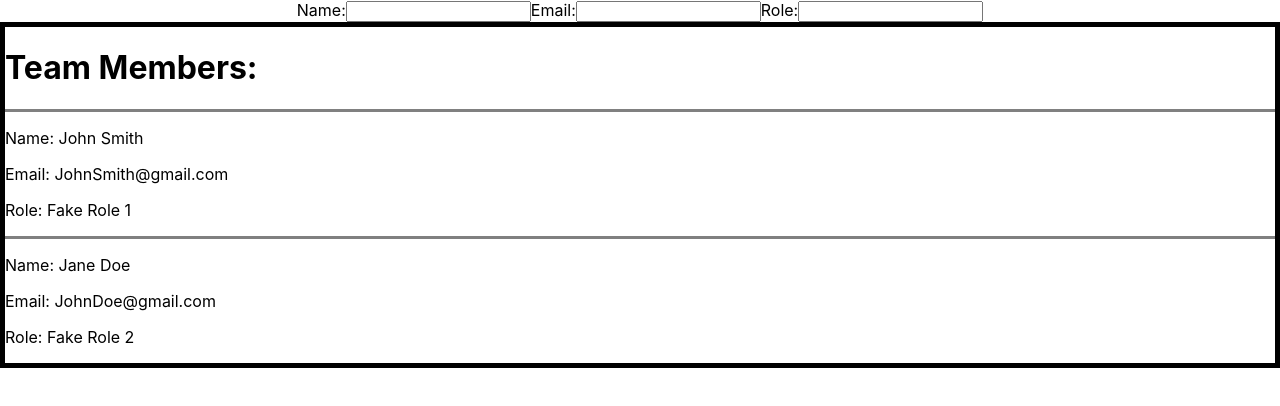
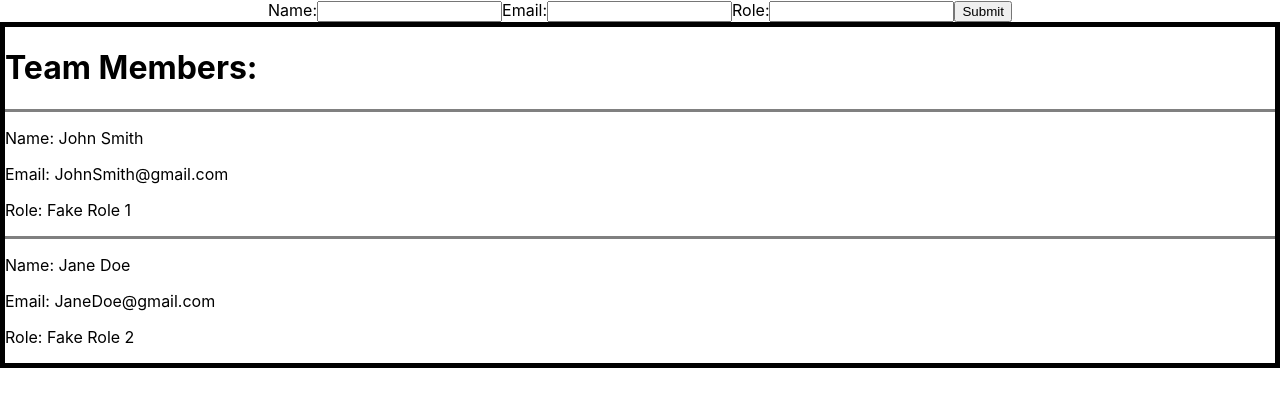
Before and after one commit to bloominstituteoftechnology/team-builder, a React (Create React App) app in the folder team-builder/: page / in a window 1280 px wide. Shown: the top 406 px of the page. Built offline with nearby package versions, Linux system fonts and the light colour scheme.

Commit message:
Functional

```diff
--- a/team-builder/src/App.js
+++ b/team-builder/src/App.js
@@ -7,13 +7,25 @@ import PeopleList from "./PeopleList";
 
 function App() {
   const [teamList, setTeamList] = useState(testData);
-  const [formValue, setFormValue] = useState({username: "", email: "", role: ""});
+  const [formValue, setFormValue] = useState({name: "", email: "", role: ""});
 
+  const handleSubmit = event => {
+    event.preventDefault();
+    if (formValue.name) {
+      setTeamList([...teamList, {name: formValue.name, email: formValue.email, role: formValue.role}]);
+    }
+    resetState();
+
+  };
+
+  const resetState = () => {
+    setFormValue({name: "", email: "", role: ""});
+  };
 
 
   return (
     <div className="App">
-      <Form/>
+      <Form values ={formValue} setFunction={setFormValue} submit={handleSubmit}/>
      <PeopleList list={teamList}/>
     </div>
   );
@@ -28,7 +40,7 @@ const testData = [
 },
 {
   name: "Jane Doe",
-  email: "JohnDoe@gmail.com",
+  email: "JaneDoe@gmail.com",
   role: "Fake Role 2",
 }
 
--- a/team-builder/src/Form.js
+++ b/team-builder/src/Form.js
@@ -1,35 +1,45 @@
 import React, {useState } from "react";
 
 
-function Form () {
+const Form = props => {
 
+    const handleChange = event => {
+        props.setFunction({...props.values, [event.target.name]: event.target.value})
+    };
 
-
+    //Which is it that I pass into form? Do I pass the 'set' directly from useState? Or do I pass the functions that use that?
     return (
-
+        //console.log("Form", props),
         <div className="employeeForm">
-            <form>
+            <form onSubmit={event => props.submit(event)}>
                 <label>
                     Name:
                     <input
                      type = "text"
-                     name="Name"
+                     name="name"
+                     value={props.values.name}
+                     onChange = {event => handleChange(event)}
                      />
                 </label>
                 <label>
                     Email:
                     <input
                      type = "text"
-                     name = "Email"
+                     name = "email"
+                     value={props.values.email}
+                     onChange = {event => handleChange(event)}
                      />
                 </label>
                 <label>
                     Role:
                     <input
                      type = "text"
-                     name = "Role"
+                     name = "role"
+                     value={props.values.role}
+                     onChange = {event => handleChange(event)}
                      />
                 </label>
+                <button>Submit</button>
             </form>
         </div>
 
```
Also changed, not shown: team-builder/src/PeopleList.js (+6 -1 lines).
